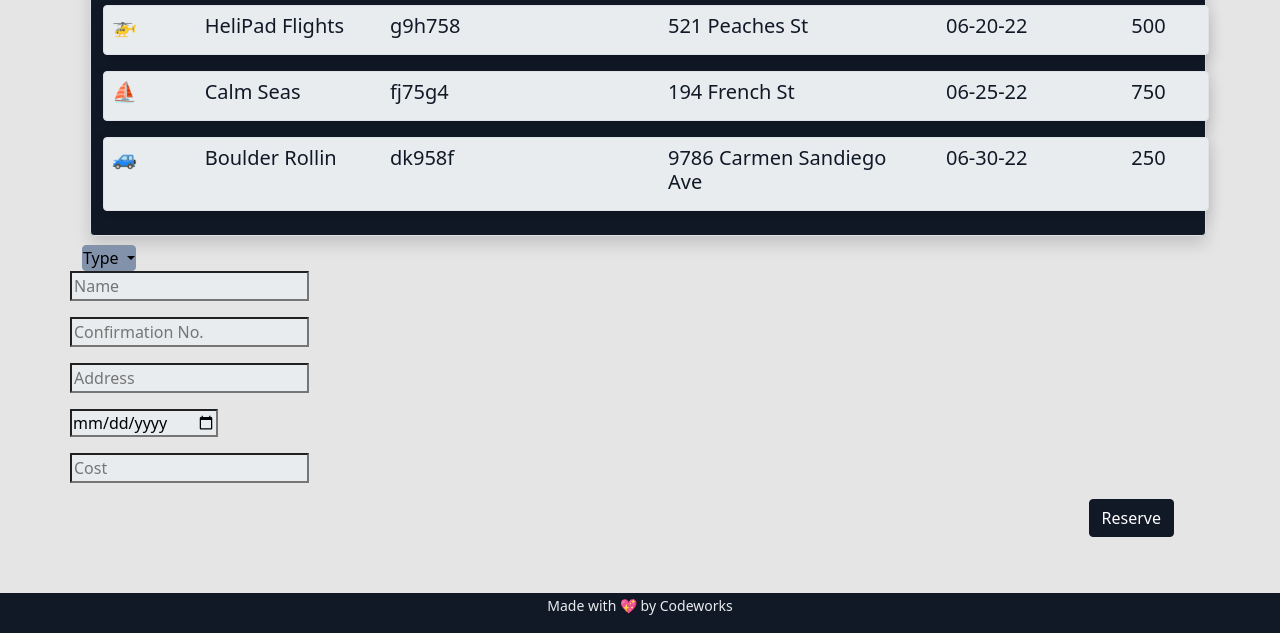
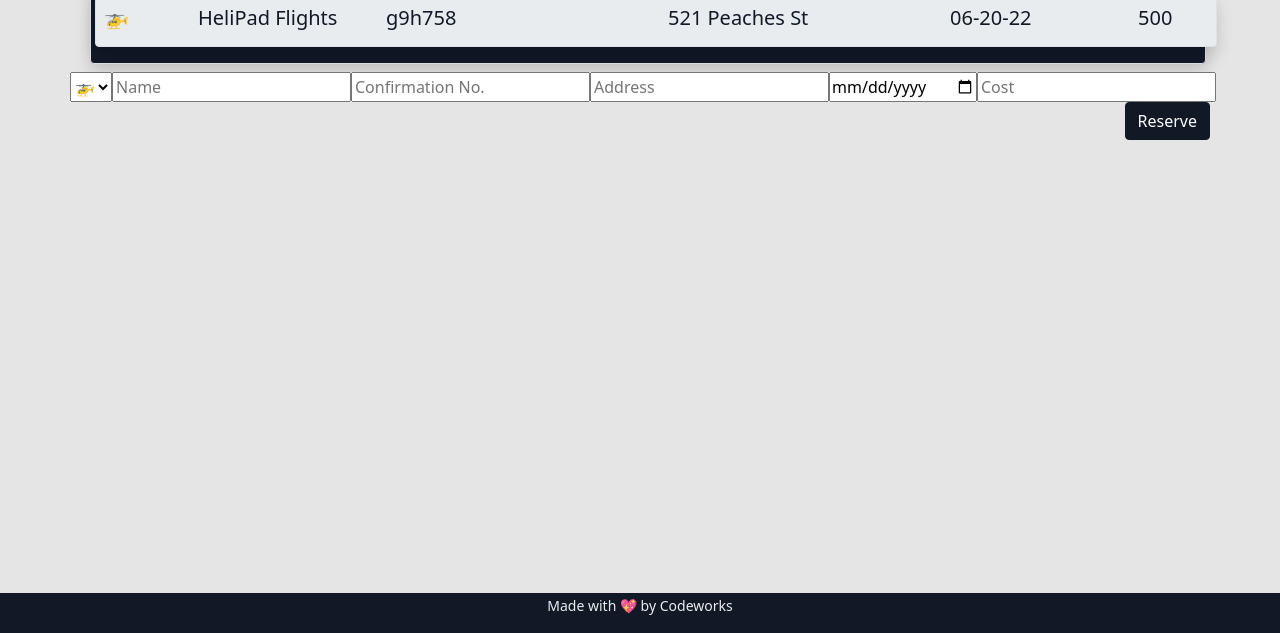
Before and after one commit to TimothyMcCormick/IntoTheFray-Trips, a website with bundled scripts: page index.html in a window 1280 px wide. Shown: the part 167-800 px from the top of the page. Built offline with nearby package versions, Linux system fonts and the light colour scheme; a script that the page names is missing.

Commit message:
drawing-reservations-working

```diff
--- a/app/AppState.js
+++ b/app/AppState.js
@@ -19,8 +19,7 @@ class AppState extends EventEmitter {
 
     reservations = [
       new Reservation ({type: '🚁', name: 'HeliPad Flights', confirmationNo: 'g9h758', address: '521 Peaches St', date: '06-20-22', cost: 500}),
-      new Reservation ({type: '⛵', name: 'Calm Seas', confirmationNo: 'fj75g4', address: '194 French St', date: '06-25-22', cost: 750}),
-      new Reservation ({type: '🚙', name: 'Boulder Rollin', confirmationNo: 'dk958f', address: '9786 Carmen Sandiego Ave', date: '06-30-22', cost: 250})
+
     ]
 }
 
--- a/app/Controllers/ReservationsController.js
+++ b/app/Controllers/ReservationsController.js
@@ -11,4 +11,21 @@ export class ReservationsController{
     console.log('reservations controller loaded');
 
   }
+
+  addReservation(tripId){
+    window.event.preventDefault()
+    console.log('adding reservation', tripId);
+    let form = window.event.target
+    let reservationData  = {
+      tripId: tripId,
+      type: form.type.value,
+      name: form.name.value,
+      confirmationNo: form.confirmationNo.value,
+      address: form.address.value,
+      date: form.date.value,
+      cost: form.cost.value
+    }
+    console.log(reservationData);
+    reservationsService.addReservation(reservationData)
+  }
 }
--- a/app/Controllers/TripsController.js
+++ b/app/Controllers/TripsController.js
@@ -14,6 +14,8 @@ function _drawTrips(){
 export class TripsController{
   constructor(){
     console.log('Trips Controller Loaded');
+    ProxyState.on('trips', _drawTrips)
+    ProxyState.on('reservations', _drawTrips)
     _drawTrips()
   }
 }
--- a/app/Models/Reservation.js
+++ b/app/Models/Reservation.js
@@ -6,6 +6,8 @@ import { generateId } from "../Utils/generateId.js"
 export class Reservation{
   constructor(reservationData){
     this.id = reservationData.id || generateId()
+    this.tripId = reservationData.tripId
+    console.log(this.tripId);
     this.type = reservationData.type
     this.name = reservationData.name
     this.confirmationNo = reservationData.confirmationNo
--- a/app/Models/Trip.js
+++ b/app/Models/Trip.js
@@ -7,6 +7,7 @@ import { generateId } from "../Utils/generateId.js"
 export class Trip{
   constructor(tripData){
     this.id = tripData.id || generateId(),
+    console.log(this.id);
     this.name = tripData.name
   }
 
@@ -14,7 +15,7 @@ export class Trip{
 
 get Template(){
   return `
-  <div class="col-12  border shadow rounded p-3 m-2 bg-dark text-light">
+  <div class="col-12  border shadow rounded p-2 m-2 bg-dark text-light">
               <h2>${this.name}</h2>
               <div class="row">
               <div class="col-1">
--- a/app/Services/ReservationsService.js
+++ b/app/Services/ReservationsService.js
@@ -1,11 +1,14 @@
 import { ProxyState } from "../AppState.js";
+import { Reservation } from "../Models/Reservation.js";
 
 
 
 
 class ReservationsService{
-  constructor(){
-    console.log('reservations service loaded');
+  addReservation(reservationData){
+    console.log('add reservation service', reservationData);
+    ProxyState.reservations = [...ProxyState.reservations, new Reservation(reservationData)]
+
   }
 }
 
--- a/app/Services/TripsService.js
+++ b/app/Services/TripsService.js
@@ -1,10 +1,12 @@
 import { ProxyState } from "../AppState.js";
+import { Reservation } from "../Models/Reservation.js";
 import { Trip } from "../Models/Trip.js";
 
 
 class TripsService{
   constructor(){
-    console.log('hello from the service');
+    console.log('trips service loaded');
+
   }
 }
 
--- a/index.html
+++ b/index.html
@@ -75,8 +75,10 @@
                                     </div>                               -->
                                     </div>
 
-                                      <div class="row" id="reservations-form">
-                                      <form class="row item-form">
+                                      <div class="row" id="">
+
+                                      <!-- <form class="item-form">
+                                        <div class="col-12">
                                         <div class="col-1">
                                           <div class="dropdown">
                                             <a class="m-0 p-0 btn btn-secondary dropdown-toggle" href="#" role="button" id="dropdownMenuLink" data-bs-toggle="dropdown" aria-expanded="false">
@@ -89,24 +91,47 @@
                                             </ul>
                                           </div>
                                         </div>
-                                        <div class="col-2 input-group mb-3 p-0 m-0" id="">
+                                        <div class="col-2 input-type mb-3 p-0 m-0" id="">
                                           <input required type="text" class="bg-light" placeholder="Name" aria-label="Name" aria-describedby="">
                                         </div>
-                                        <div class="col-3 input-group mb-3 p-0 m-0" id="">
+                                        <div class="col-3 input-type mb-3 p-0 m-0" id="">
                                           <input required type="text" class="bg-light" placeholder="Confirmation No." aria-label="Confirmation No." aria-describedby="">
                                         </div>
-                                        <div class="col-3 input-group mb-3 p-0 m-0" id="">
+                                        <div class="col-3 input-type mb-3 p-0 m-0" id="">
                                           <input required type="text" class="bg-light" placeholder="Address" aria-label="Address" aria-describedby="">
                                         </div>
-                                        <div class="col-2 input-group mb-3 p-0 m-0" id="">
+                                        <div class="col-2 input-type mb-3 p-0 m-0" id="">
                                           <input required type="date" class="bg-light" placeholder="Date" aria-label="Date" aria-describedby="">
                                         </div>
-                                        <div class="col-1 input-group mb-3 p-0 m-0" id="">
+                                        <div class="col-1 input-type mb-3 p-0 m-0" id="">
                                           <input required type="number" class="bg-light" min="0" placeholder="Cost" aria-label="Cost" aria-describedby="">
                                         </div>
+                                      </div>
                                         <div class="d-flex justify-content-end mb-2">
 
                                           <button class="btn btn-dark">Reserve</button>
+                                        </div>
+                                      </form> -->
+
+
+                                      <form class="reservations-form p-0" onsubmit="app.reservationsController.addReservation('${this.id}')">
+
+                                        <div class="col-12 d-flex justify-content-between">
+                                        <select required name="type" id="type">
+                                          <option value="🚁">🚁</option>
+                                          <option value="⛵">⛵</option>
+                                          <option value="🚙">🚙</option>
+                                        </select>
+
+                                        <input required type="text" max="50" min="15" name="name" id="name" placeholder="Name">
+                                        <input required type="text" max="10" min="5" name="confirmationNo" id="confirmationNo" placeholder="Confirmation No.">
+                                        <input required type="text" name="address" id="address" placeholder="Address">
+                                        <input required type="date" name="date" id="date" placeholder="Date">
+                                        <input required type="number" name="cost" id="cost" placeholder="Cost">
+                                      </div>
+                                        <div class="col-12 d-flex justify-content-end">
+
+                                          <button class="btn btn-dark" title="add reservation">Reserve</button>
                                         </div>
                                       </form>
                                       </div>
```
